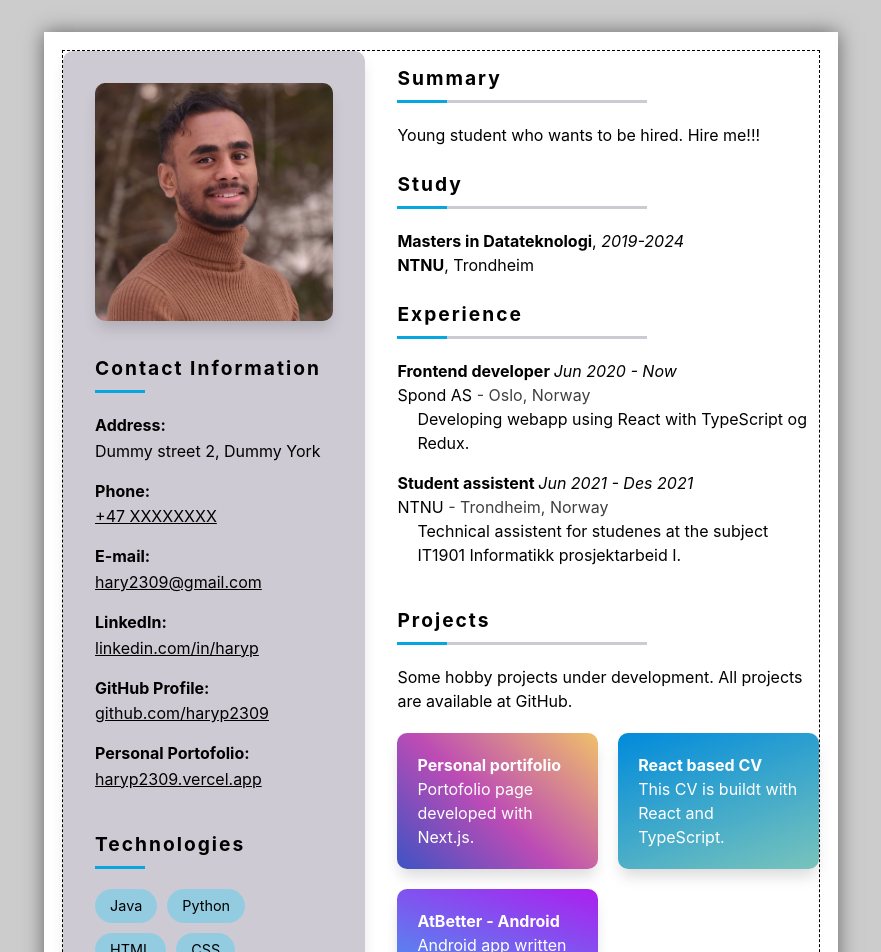
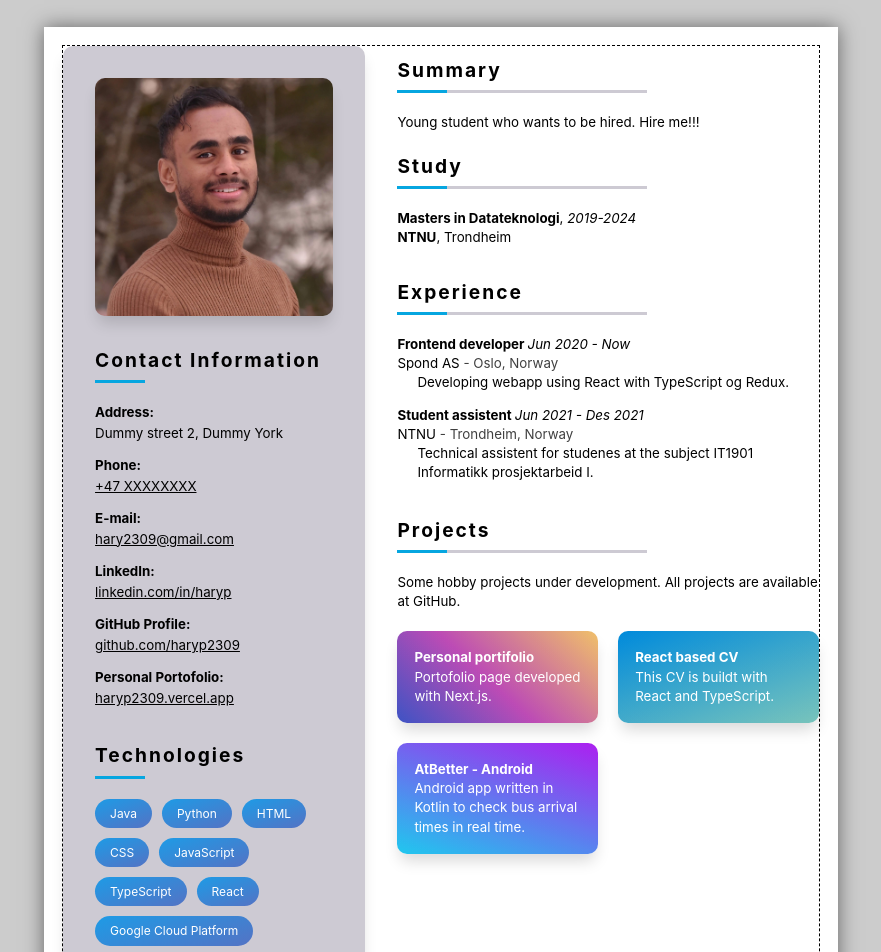
Before and after one commit to haryp2309/My-CV, a React (Create React App) app in the folder curriculum-vitae/: page / in a window 1280 px wide. Shown: the top 952 px of the page, without its empty margins (199-1080 px from the left). Built offline with nearby package versions, Linux system fonts and the light colour scheme.

Commit message:
Visual improvements

```diff
--- a/curriculum-vitae/src/A4.css
+++ b/curriculum-vitae/src/A4.css
@@ -26,7 +26,7 @@
   position: relative;
   height: 297mm;
   width: 210mm;
-  font-size: 12pt;
+  font-size: 10pt;
   margin: 2em auto;
   padding: calc(var(--bleeding) + var(--margin));
   box-shadow: 0 0 0.5cm rgba(0, 0, 0, 0.5);
--- a/curriculum-vitae/src/Page1.module.css
+++ b/curriculum-vitae/src/Page1.module.css
@@ -32,11 +32,8 @@
 }
 
 .technology {
-  background: linear-gradient(
-    45deg,
-    var(--primary-light) 200%,
-    var(--primary-default) 0%
-  );
+  background: linear-gradient(160deg, #0093e9da 0%, #3f64c2da 100%);
+  color: white;
   margin-right: 10px;
   margin-bottom: 10px;
   padding: 5px 15px;
@@ -72,6 +69,9 @@
 .studies-school {
   font-weight: bold;
 }
+.studies-container {
+  margin: 10px 0;
+}
 .pb {
   background-color: var(--primary-light);
   width: 100%;
--- a/curriculum-vitae/src/Page1.tsx
+++ b/curriculum-vitae/src/Page1.tsx
@@ -29,7 +29,7 @@ export const Page1 = () => (
       </Section>
       <Section title={content.studies.title}>
         {content.studies.content.map(({ fromTo, location, school, title }) => (
-          <div>
+          <div className={styles["studies-container"]}>
             <div>
               <span className={styles["studies-title"]}>{title}</span>,{" "}
               <span className={styles["studies-from-to"]}>{fromTo}</span>
--- a/curriculum-vitae/src/ProjectCard.module.css
+++ b/curriculum-vitae/src/ProjectCard.module.css
@@ -1,5 +1,5 @@
 .card {
-  padding: 20px;
+  padding: 17px;
   border-radius: var(--radius-1);
   box-shadow: var(--shadow-1);
 
--- a/curriculum-vitae/src/index.css
+++ b/curriculum-vitae/src/index.css
@@ -34,7 +34,7 @@ body {
   -webkit-font-smoothing: antialiased;
   -moz-osx-font-smoothing: grayscale;
 
-  line-height: 1.5em;
+  line-height: 1.2em;
 }
 
 code {
```
